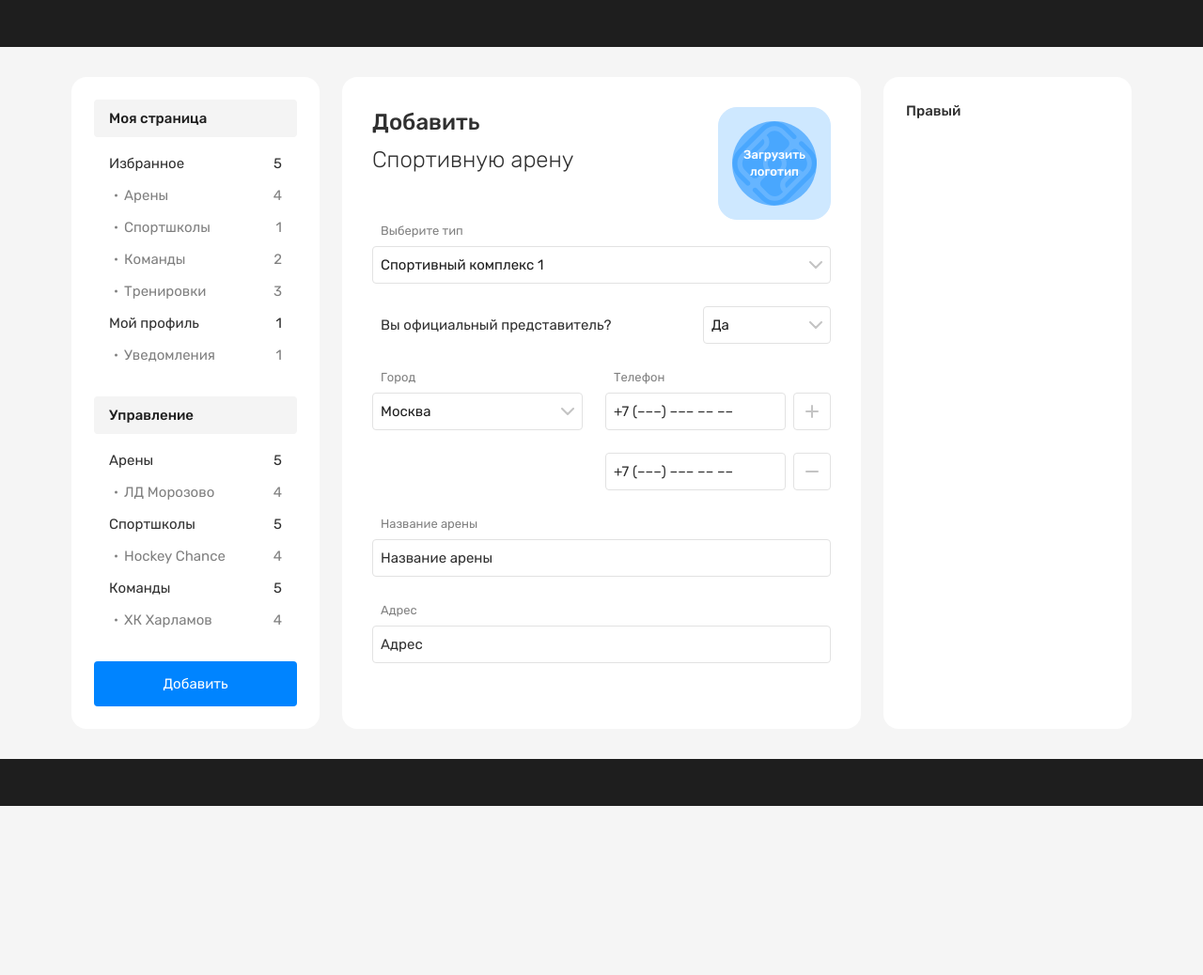
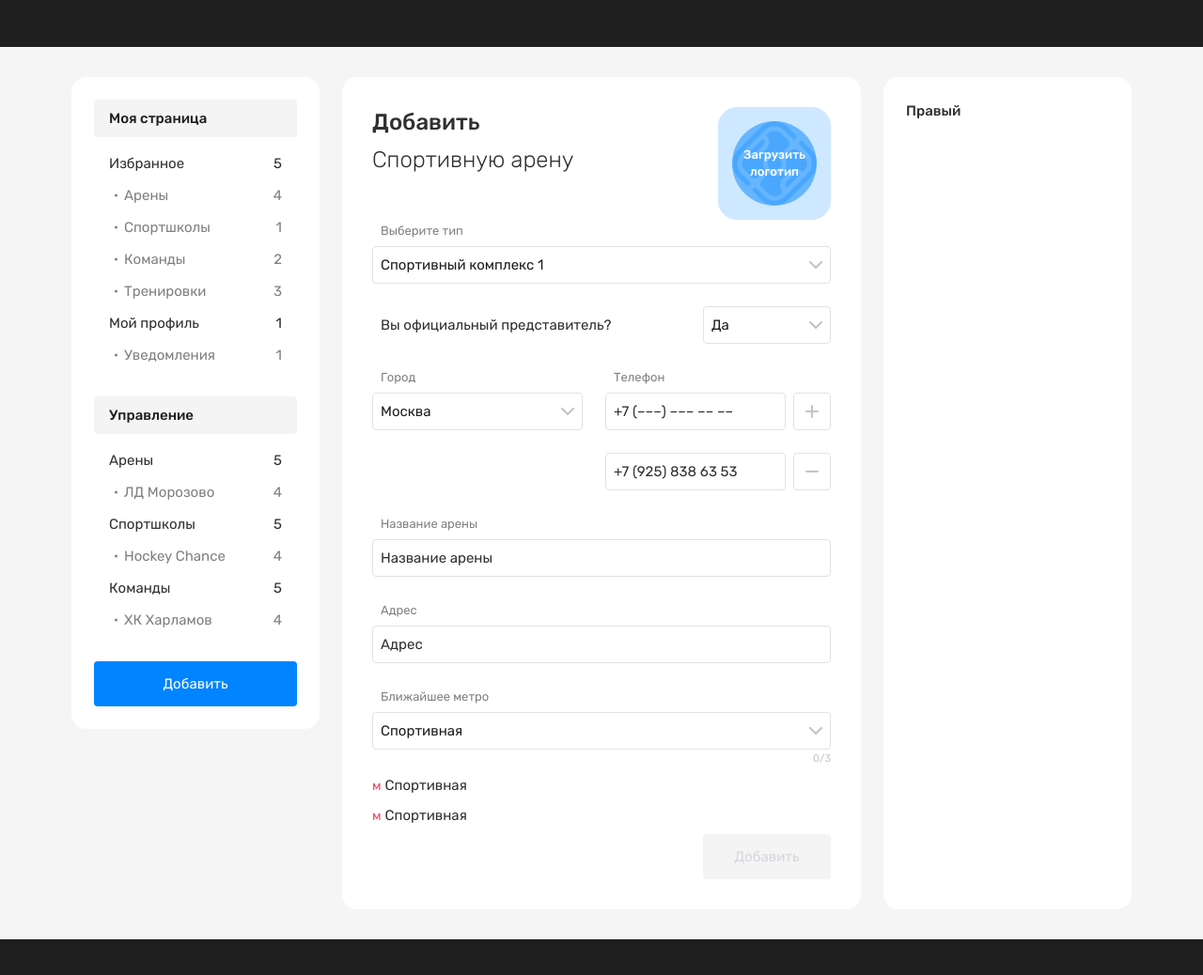
Before and after one commit to KotovMikhail/sportvgorode, a website: page src/form.html in a window 1280 px wide. Shown: the whole page at 94% size. Before the commit the page ends 858 px from the top, so only its background shows below. Drawn offline with nearby package versions, Linux system fonts and the light colour scheme; files that its build step writes are made by us from their sources; files whose address does not match are found by name.

Commit message:
Last commit

```diff
--- a/src/form.html
+++ b/src/form.html
@@ -145,8 +145,8 @@
                                     </div>
 
                                     <div class="form__input-phone-box form__input-phone-box_minus">
-                                        <input class="form__input form__input_phone" type="text" name="phone" placeholder="+7 (–––) ––– –– ––" required />
-                                        <button class="form__input-add-btn" type="button"></button>
+                                        <div class="form__input form__input_phone">+7 (925) 838 63 53</div>
+                                        <button class="form__input-add-btn form__input-add-btn_minus" type="button"></button>
                                     </div>
                                     <div class="error-text">Укажите телефон</div>
                                 </div>
@@ -164,13 +164,38 @@
                                 <div class="error-text">Такого адреса нет на карте вашего города</div>
                             </li>
 
+                            <li class="form__item add-metro-item">
+                                <p class="add-heading add-metro-item__heading">Ближайшее метро</p>
+
+                                <select id="selectMetro" class="add-metro-item__select">
+                                    <option value="Sportivnaya">Спортивная</option>
+                                    <option value="Sportivnaya">Спортивная</option>
+                                    <option value="Sportivnaya">Спортивная</option>
+                                    <option value="Sportivnaya">Спортивная</option>
+                                    <option value="Sportivnaya">Спортивная</option>
+                                    <option value="Sportivnaya">Спортивная</option>
+                                    <option value="Sportivnaya">Спортивная</option>
+                                </select>
+                                <div class="add-metro-item__counter-box">
+                                    <span class="add-metro-item__counter">0</span><span class="add-metro-item__counter-devider">/</span><span class="add-metro-item__counter-all">3</span>
+                                </div>
+                                <div class="add-metro-item__elem-box">
+                                    <span class="add-metro-item__elem">Спортивная</span>
+                                    <span class="add-metro-item__elem">Спортивная</span>
+                                </div>
+
+
+
+                                <div class="error-text">Укажите метро</div>
+                            </li>
+
                         </ul>
 
 
 
 
 
-
+                        <button class="btn btn_blue form__add-btn _disabled" type="button">Добавить</button>
 
 
                     </form>
--- a/src/js/files/script.js
+++ b/src/js/files/script.js
@@ -38,6 +38,16 @@ $(function () {
     });
 });
 
+// Метро
+$(function () {
+    $('#selectMetro').selectric({
+        arrowButtonMarkup: '<svg class="arrow" width="14" height="8" viewBox="0 0 14 8" fill="none" xmlns="http://www.w3.org/2000/svg"><path d="M1 1L7 7L13 1" stroke="#C4C4C4" stroke-width="2" stroke-linecap="round" stroke-linejoin="round"/></svg>',
+        disableOnMobile: false,
+        nativeOnMobile: false
+
+    });
+});
+
 // Маска для телефона
 $((function ($) {
     $('.form__input_phone').mask('+7 (000) 000 00 00');
--- a/src/scss/common.scss
+++ b/src/scss/common.scss
@@ -172,7 +172,6 @@ h4,
     &__btn {
         margin-top: rem(32);
         width: 100%;
-        min-height: rem(48);
     }
 }
 
@@ -236,6 +235,7 @@ h4,
     line-height: rem(24);
     font-weight: 400;
     transition: background-color 0.2s, color 0.2s, border-color 0.2s;
+    min-height: rem(48);
 
     &_grey {
         border: 1px solid $primaryLightest2;
@@ -276,7 +276,8 @@ h4,
         }
     }
 
-    &_disabled {
+    &._disabled {
+        color: $primaryLightest1;
         background-color: $primaryLightest3;
     }
 }
@@ -427,8 +428,16 @@ h4,
 }
 
 .form {
+    display: flex;
+    flex-direction: column;
+    justify-content: flex-start;
+
     &__item {
         margin-bottom: rem(24);
+
+        &:last-child {
+            margin-bottom: 0;
+        }
     }
 
     &__item-group {
@@ -532,6 +541,13 @@ h4,
         }
     }
 
+    &__add-btn {
+        margin-top: rem(8);
+        margin-left: auto;
+        width: 100%;
+        max-width: rem(136);
+    }
+
     @include laptop {
         .form__item-group_city {
             flex-direction: column;
@@ -609,6 +625,57 @@ h4,
     }
 }
 
+.add-metro-item {
+    .selectric-items li {
+        position: relative;
+        display: flex;
+        align-items: center;
+
+        &::before {
+            content: 'м';
+            margin-right: rem(4);
+            font-size: rem(15);
+            line-height: rem(24);
+            font-weight: 400;
+            color: $redLighter;
+        }
+    }
+
+    &__counter-box {
+        margin-top: rem(2);
+        display: flex;
+        justify-content: flex-end;
+        font-size: rem(11);
+        line-height: rem(16);
+        font-weight: 400;
+        color: $primaryLightest;
+    }
+
+    &__elem-box {
+        display: flex;
+        flex-direction: column;
+        align-items: flex-start;
+        justify-content: flex-start;
+    }
+
+    &__elem {
+        margin-top: rem(8);
+        position: relative;
+        font-size: rem(15);
+        line-height: rem(24);
+        font-weight: 400;
+
+        &::before {
+            content: 'м';
+            margin-right: rem(4);
+            font-size: rem(14);
+            line-height: rem(20);
+            font-weight: 400;
+            color: $redLighter;
+        }
+    }
+}
+
 .error-text {
     display: none;
     margin-top: rem(3);
```
Also changed, not shown: dist/css/style.css, dist/css/style.min.css, dist/form.html, dist/home.html, dist/js/app.js, dist/js/app.min.js.
